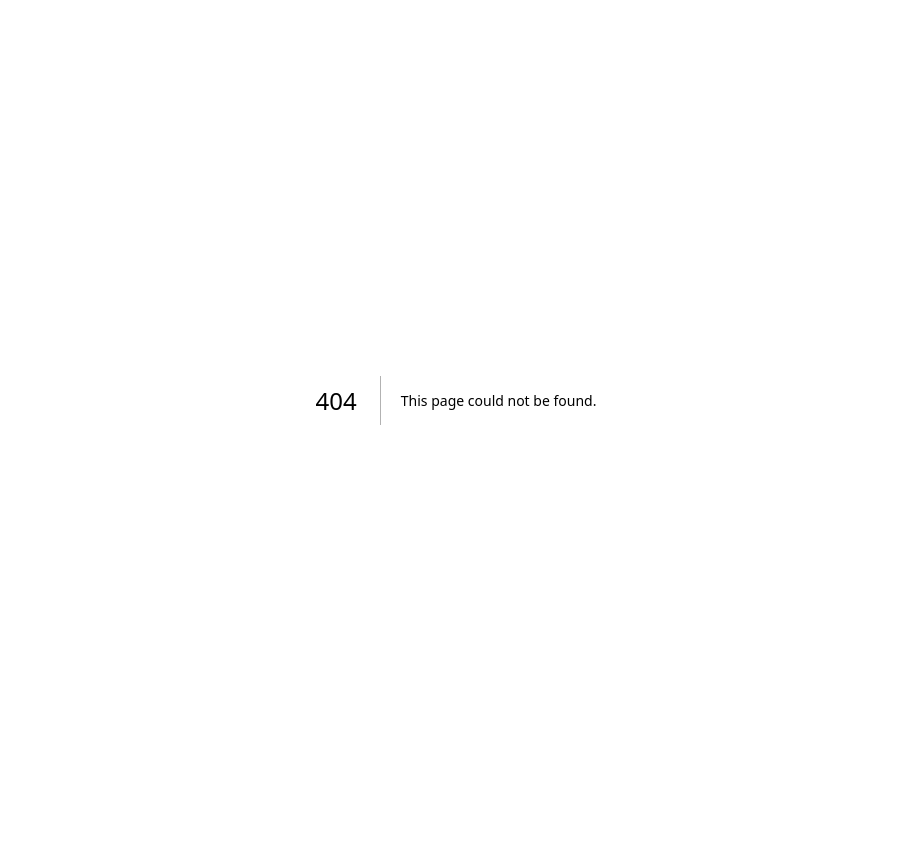
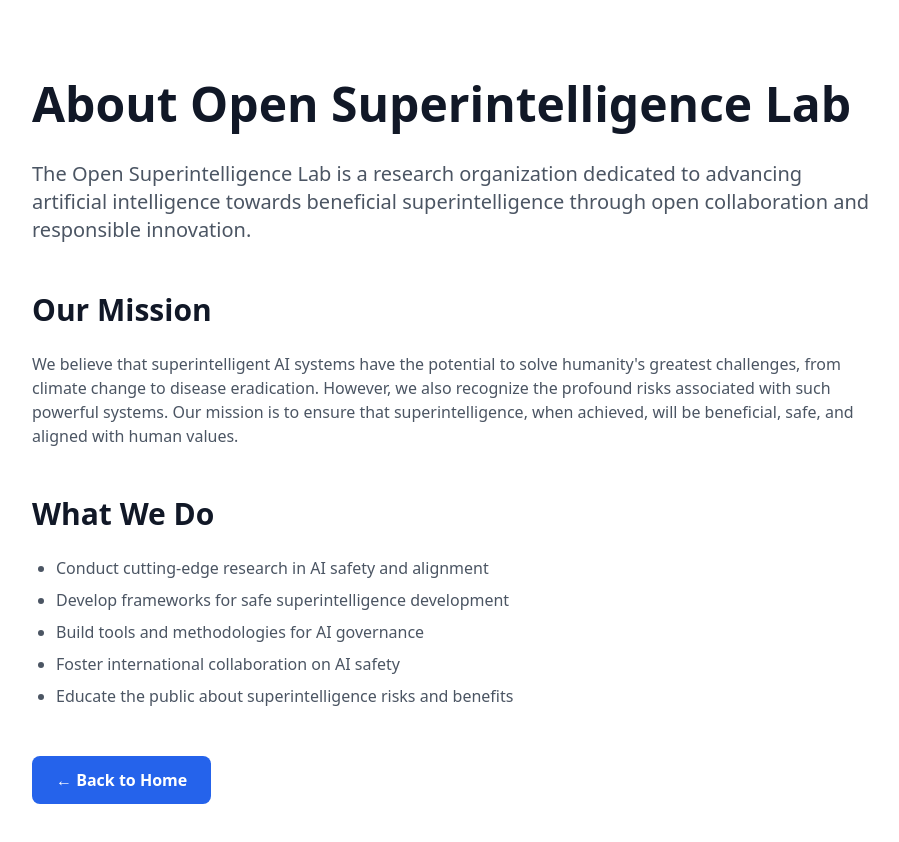
Before and after one commit to Open-Superintelligence-Lab/Open-Superintelligence-Lab.github.io, a Next.js app: page /about in a window 1280 px wide. Before the commit this address had no page. Shown: the top 842 px of the page, without its empty margins (184-1083 px from the left). Before the commit the page ends 800 px from the top, so only its background shows below. Built offline with nearby package versions, Linux system fonts and the light colour scheme.

Commit message:
Implement initial project structure and setup

```diff
--- /dev/null
+++ b/app/about/page.tsx
@@ -0,0 +1,44 @@
+export default function AboutPage() {
+  return (
+    <div className="min-h-screen bg-white">
+      <div className="max-w-4xl mx-auto px-6 py-20">
+        <h1 className="text-5xl font-bold text-gray-900 mb-8">
+          About Open Superintelligence Lab
+        </h1>
+
+        <div className="prose prose-lg max-w-none">
+          <p className="text-xl text-gray-600 mb-6">
+            The Open Superintelligence Lab is a research organization dedicated to advancing artificial intelligence
+            towards beneficial superintelligence through open collaboration and responsible innovation.
+          </p>
+
+          <h2 className="text-3xl font-semibold text-gray-900 mt-12 mb-6">Our Mission</h2>
+          <p className="text-gray-600 mb-6">
+            We believe that superintelligent AI systems have the potential to solve humanity's greatest challenges,
+            from climate change to disease eradication. However, we also recognize the profound risks associated
+            with such powerful systems. Our mission is to ensure that superintelligence, when achieved, will be
+            beneficial, safe, and aligned with human values.
+          </p>
+
+          <h2 className="text-3xl font-semibold text-gray-900 mt-12 mb-6">What We Do</h2>
+          <ul className="list-disc pl-6 text-gray-600 space-y-2">
+            <li>Conduct cutting-edge research in AI safety and alignment</li>
+            <li>Develop frameworks for safe superintelligence development</li>
+            <li>Build tools and methodologies for AI governance</li>
+            <li>Foster international collaboration on AI safety</li>
+            <li>Educate the public about superintelligence risks and benefits</li>
+          </ul>
+
+          <div className="mt-12">
+            <a
+              href="/"
+              className="inline-flex items-center bg-blue-600 hover:bg-blue-700 text-white font-semibold py-3 px-6 rounded-lg transition-colors"
+            >
+              ← Back to Home
+            </a>
+          </div>
+        </div>
+      </div>
+    </div>
+  )
+}
```
